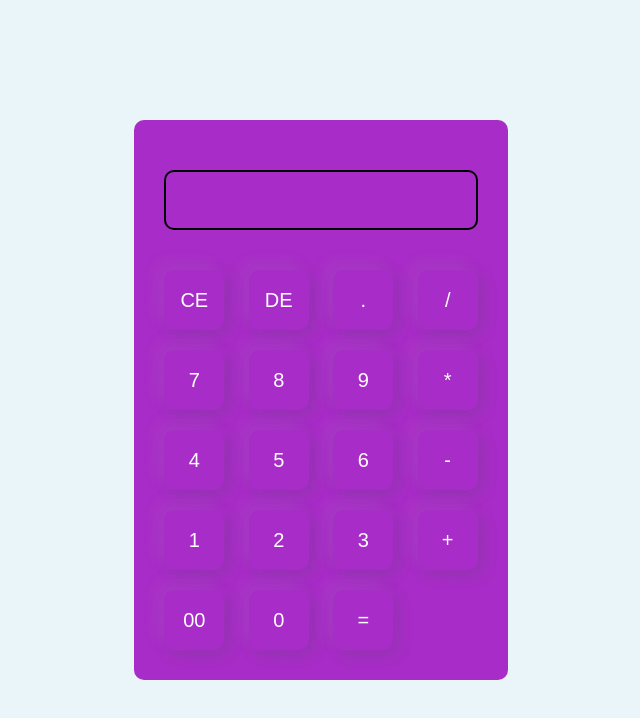
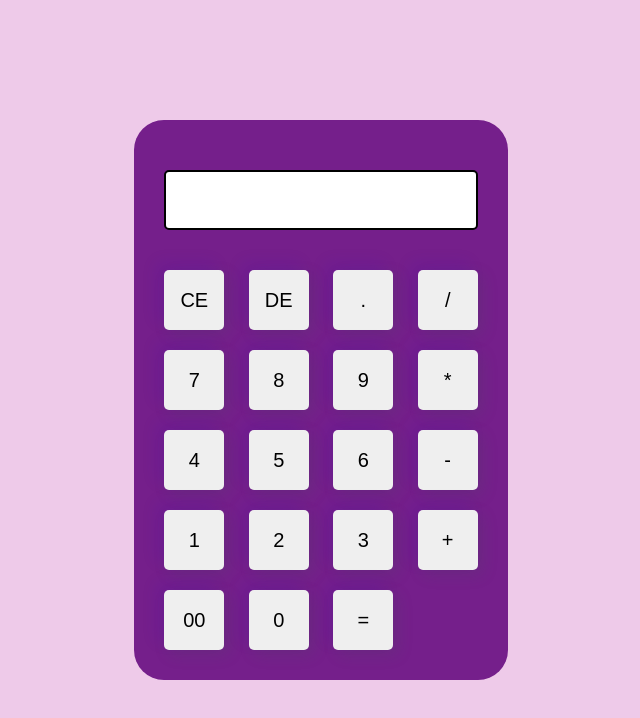
Before and after one commit to kiara-adams/calculator2, a plain HTML site: page index.html in a window 1280 px wide. Shown: the whole page, without its empty margins (319-959 px from the left). Drawn offline with Linux system fonts and the light colour scheme.

Commit message:
added colour

```diff
--- a/css/styles.css
+++ b/css/styles.css
@@ -7,26 +7,26 @@
 #container{
     width: 100%;
     height: 100vh;
-    background: rgb(233, 245, 249);
+    background: rgb(238, 202, 233);
     display: flex;
     align-items: center;
     justify-content: center;
 }
 .calculater{
-    background: rgb(168, 44, 199);
+    background: rgb(117, 31, 139);
     padding: 20px;
-    border-radius: 10px;
+    border-radius: 30px;
 }
 .calculater form input{
     border: 0;
     outline: 0;
     width: 60px;
     height: 60px;
-    border-radius: 10px;
-    box-shadow: -8px -8px 15px rgba(173, 165, 193, 0.1),5px 5px 15px rgba(68, 78, 95, 0.2);
-    background: transparent;
+    border-radius: 5px;
+    box-shadow: -8px -8px 15px rgba(59, 0, 207, 0.1),5px 5px 15px rgba(68, 78, 95, 0.2);
+    /* background: transparent; */
     font-size: 20px;
-    color: #fff;
+    color: #000000;
     cursor: pointer;
     margin: 10px;
 }
@@ -37,9 +37,14 @@ form .display{
 }
 form .display input{
     text-align: right;
-    flex: 1;
+    flex: 4;
     font-size: 25px;
     box-shadow: none;
     border: black 2px solid;
     border-color: black;
 }
+
+
+/* .buttons{
+    background-color: aquamarine;
+} */
--- a/index.html
+++ b/index.html
@@ -13,31 +13,31 @@
                 <div class="display">
                     <input type="text" name="display">
                 </div>
-                <div>
+                <div class="buttons">
                     <input type="button" value="CE">
                     <input type="button" value="DE">
                     <input type="button" value=".">
                     <input type="button" value="/">
                 </div>
-                <div>
+                <div class="buttons">
                     <input type="button" value="7">
                     <input type="button" value="8">
                     <input type="button" value="9">
                     <input type="button" value="*">
                 </div>
-                <div>
+                <div class="buttons">
                     <input type="button" value="4">
                     <input type="button" value="5">
                     <input type="button" value="6">
                     <input type="button" value="-">
                 </div>
-                <div>
+                <div class="buttons">
                     <input type="button" value="1">
                     <input type="button" value="2">
                     <input type="button" value="3">
                     <input type="button" value="+">
                 </div>
-                <div>
+                <div class="buttons">
                     <input type="button" value="00">
                     <input type="button" value="0">
                     <input type="button" value="=">
```
